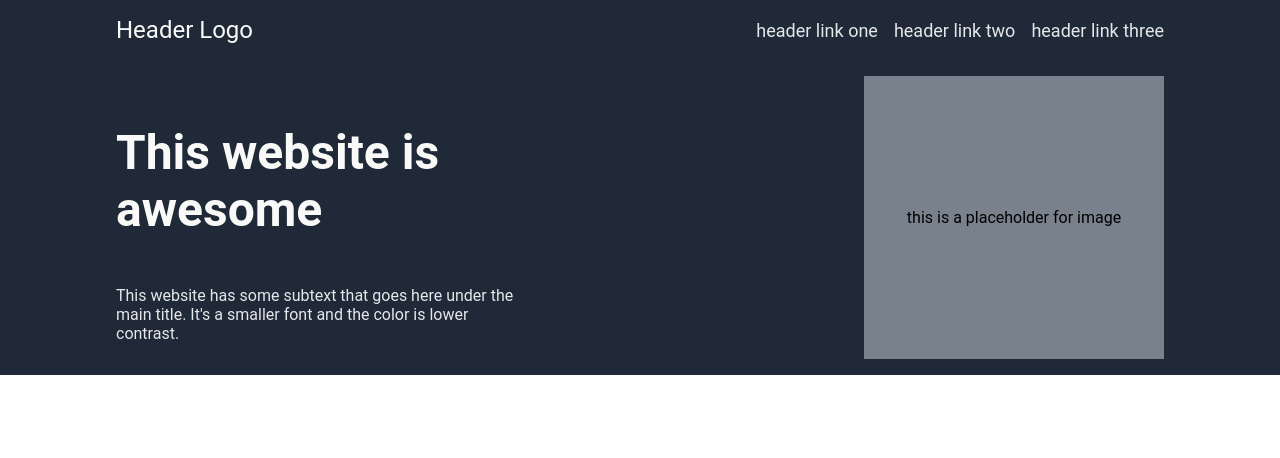
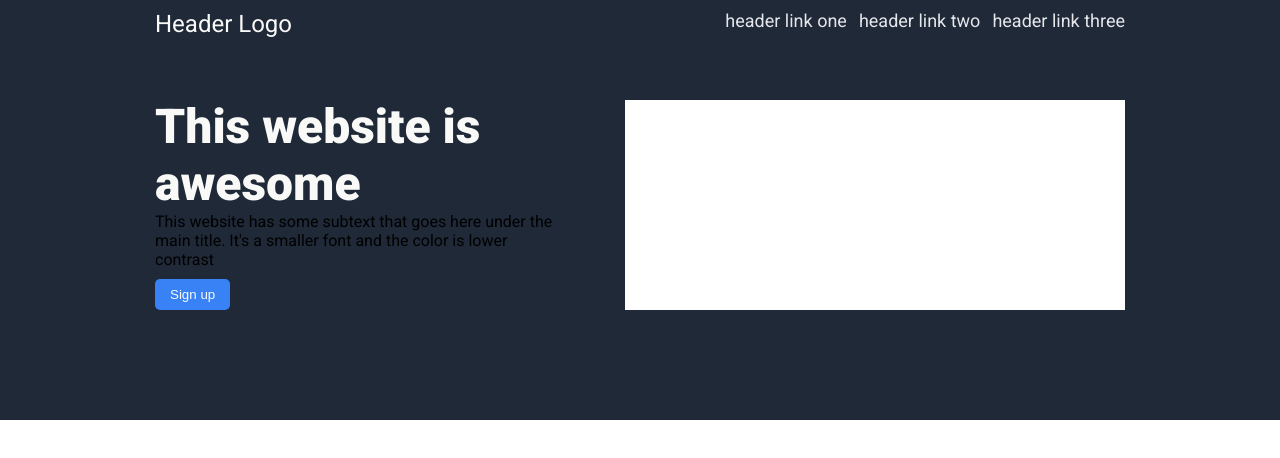
Before and after one commit to henry-2210/Odin-Flexbox, a plain HTML site: page index.html in a window 1280 px wide. Drawn offline with Linux system fonts and the light colour scheme.

Commit message:
modified containers and space distributions

```diff
--- a/index.html
+++ b/index.html
@@ -5,29 +5,42 @@
     <meta name="viewport" content="width=device-width, initial-scale=1.0" />
     <title>Odin Flexbox</title>
     <link rel="stylesheet" href="style.css" />
+
+    <link rel="preconnect" href="https://fonts.googleapis.com" />
+    <link rel="preconnect" href="https://fonts.gstatic.com" crossorigin />
+    <link
+      href="https://fonts.googleapis.com/css2?family=Roboto:ital,wght@0,300;0,400;0,500;0,700;0,900;1,900&display=swap"
+      rel="stylesheet"
+    />
   </head>
 
   <body>
-    <div class="header">
-      <div class="top">
-        <div class="logo">Header Logo</div>
+    <div class="header-bg">
+      <div class="header">
+        <div class="header-left">
+          <p class="logo">Header Logo</p>
+          <div class="header-text">
+            <p class="main-text">This website is awesome</p>
 
-        <ul>
-          <li>header link one</li>
-          <li>header link two</li>
-          <li>header link three</li>
-        </ul>
-      </div>
+            <p class="subtext">
+              This website has some subtext that goes here under the main title.
+              It's a smaller font and the color is lower contrast
+            </p>
 
-      <div class="hero-top">
-        <div class="hero-left">
-          <p class="hero-text">This website is awesome</p>
-          <p class="hero-subtext">
-            This website has some subtext that goes here under the main title.
-            It's a smaller font and the color is lower contrast.
-          </p>
+            <button>Sign up</button>
+          </div>
         </div>
-        <div class="img-placeholder">this is a placeholder for image</div>
+        <div class="header-right">
+          <ul>
+            <li>header link one</li>
+
+            <li>header link two</li>
+
+            <li>header link three</li>
+          </ul>
+
+          <div class="img-placeholder"></div>
+        </div>
       </div>
     </div>
   </body>
--- a/style.css
+++ b/style.css
@@ -1,33 +1,26 @@
 body {
+  font-family: "Roboto", sans-serif;
+}
+
+* {
   margin: 0;
   padding: 0;
-
-  font-family: Roboto, sans-serif;
 }
 
-.logo {
-  font-size: 24px;
+button {
+  background-color: #3882f6;
+  border: none;
   color: #f9faf8;
-}
-
-.header {
-  background-color: #1f2937;
-  padding: 0 100px;
-}
-
-.top {
-  display: flex;
-  justify-content: space-between;
-  align-items: center;
-  padding: 16px;
+  padding: 8px 15px;
+  border-radius: 5px;
 }
 
 ul {
+  list-style: none;
   display: flex;
-  gap: 16px;
-  list-style: none;
-  padding: 0;
-  margin: 0;
+  justify-content: flex-end;
+  gap: 12px;
+  margin-bottom: auto;
 }
 
 li {
@@ -35,31 +28,55 @@ li {
   color: #e5e7eb;
 }
 
-.hero-text {
-  font-size: 48px;
-  color: #f9faf8;
-  font-weight: bolder;
+.header-bg {
+  display: flex;
+  justify-content: center;
+  padding: 10px 20px;
+  background-color: #1f2937;
 }
 
-.hero-top {
+.header {
   display: flex;
-  justify-content: space-between;
-  padding: 16px;
+  height: 300px;
+  padding-bottom: 100px;
+  gap: 70px;
+}
+
+.header-left,
+.header-right {
+  flex: 1;
+  display: flex;
+  flex-direction: column;
+}
+
+.header-left {
+  align-items: flex-start;
+  width: 400px;
+}
+
+.header-right {
+  align-items: flex-end;
+}
+
+.logo {
+  margin-bottom: auto;
+  font-size: 24px;
+  color: #f9faf8;
+}
+
+.main-text {
+  font-size: 48px;
+  font-weight: 900;
+  color: #f9faf8;
+}
+
+.subtext {
+  margin-bottom: 10px;
 }
 
 .img-placeholder {
-  width: 300px;
-  height: auto;
-  background-color: #79818d;
-  display: flex;
-  justify-content: center;
-  align-items: center;
+  width: 500px;
+  max-height: 210px;
+  background-color: white;
+  flex: 1 1 0;
 }
-
-.hero-left {
-  width: 400px;
-}
-
-.hero-subtext {
-  color: #e5e7eb;
-}
```
